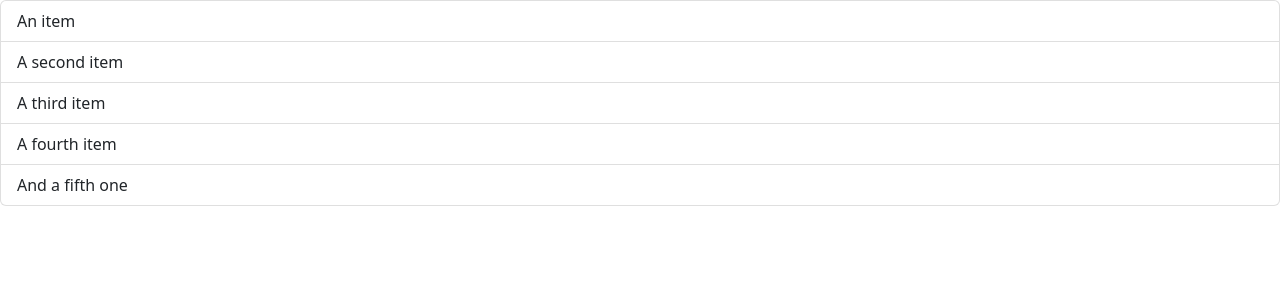
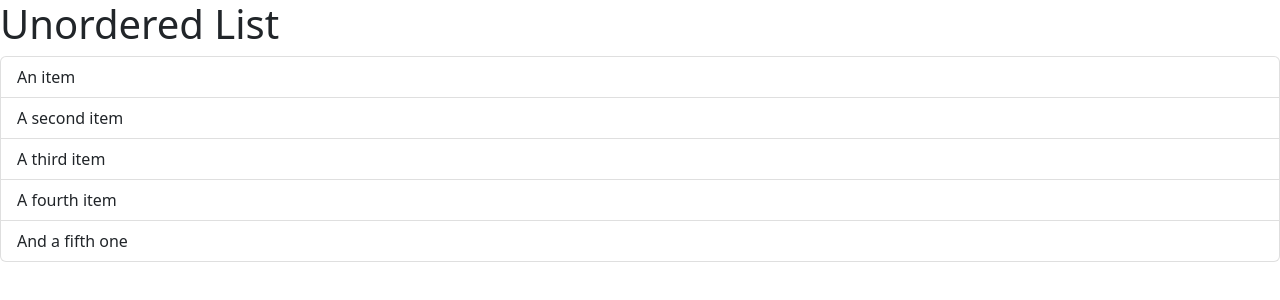
Before and after one commit to Abdul-Rahimm/Projects, a React (Vite) app in the folder Learning_React/MOSH/react-app/: page / in a window 1280 px wide. Shown: the top 300 px of the page. Built offline with nearby package versions, Linux system fonts and the light colour scheme.

Commit message:
creating fragments. cant return two things

```diff
--- a/Learning_React/MOSH/react-app/src/Components/ListGroup.tsx
+++ b/Learning_React/MOSH/react-app/src/Components/ListGroup.tsx
@@ -1,5 +1,7 @@
 function ListGroup() {
   return (
+    <>
+      <h1>Unordered List</h1>
       <ul className="list-group">
         <li className="list-group-item">An item</li>
         <li className="list-group-item">A second item</li>
@@ -7,6 +9,7 @@ function ListGroup() {
         <li className="list-group-item">A fourth item</li>
         <li className="list-group-item">And a fifth one</li>
       </ul>
+    </>
   );
 }
 
```
Lines whose indentation alone changed are shown as unchanged.
